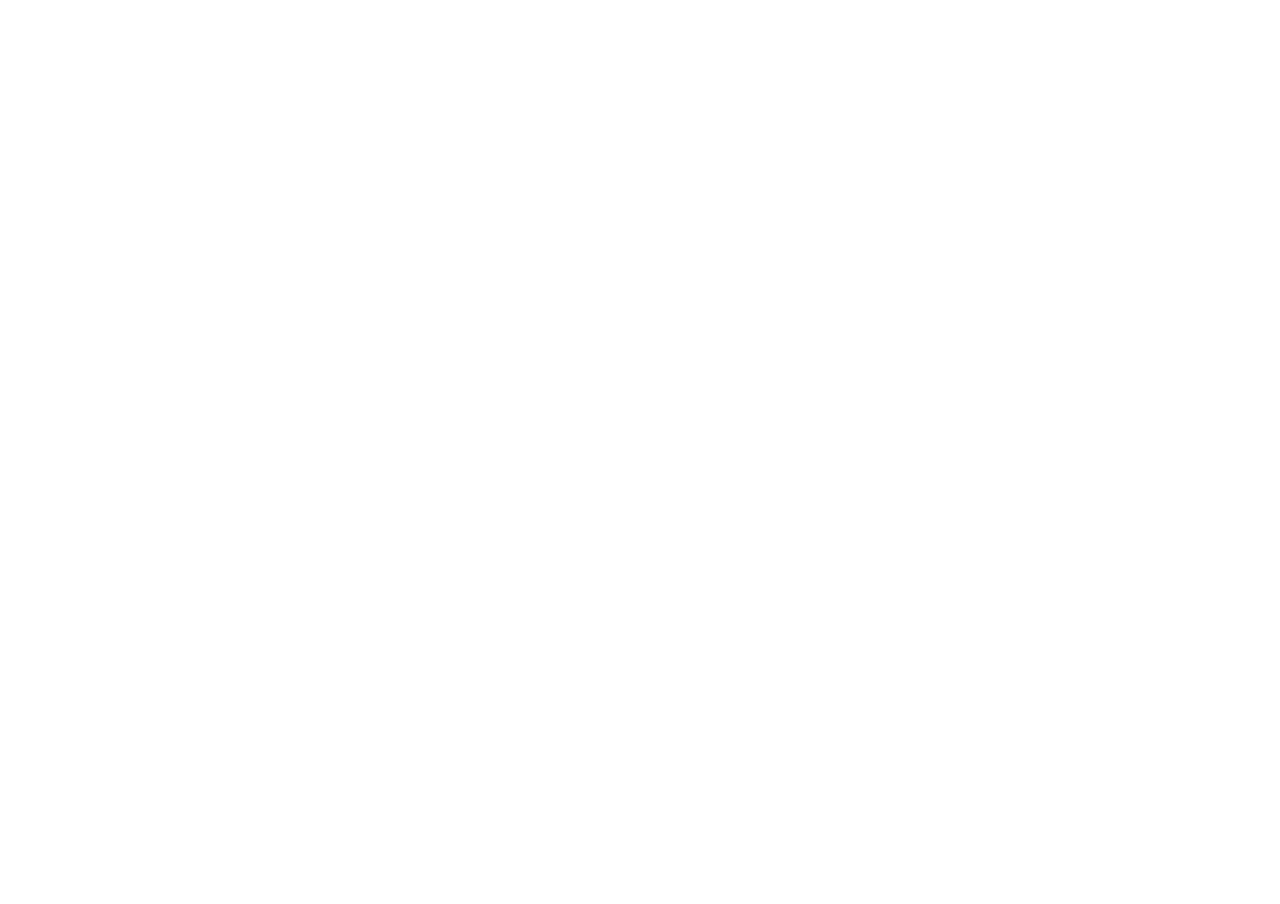
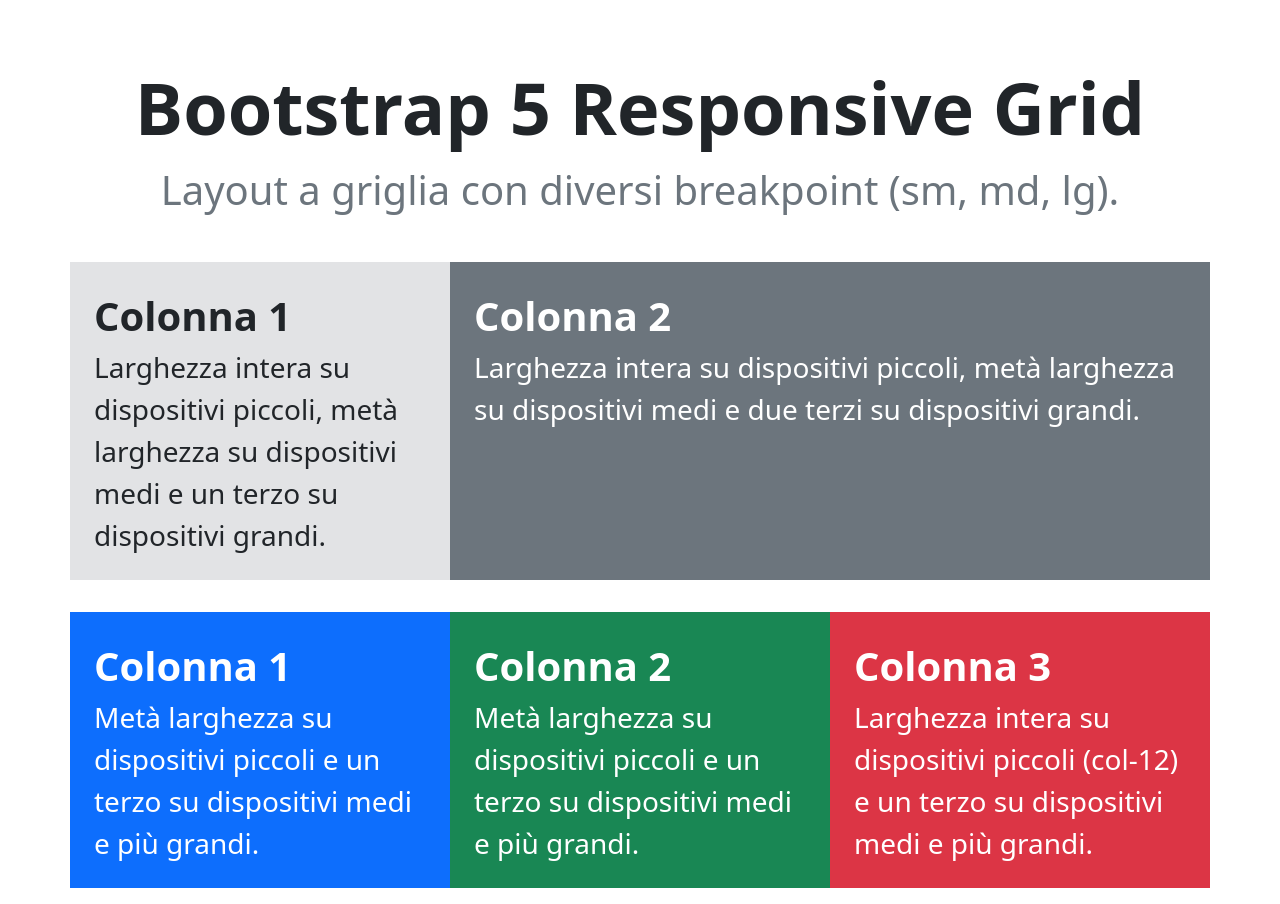
Before and after one commit to fabioadelfio/htmlcss-bootstrap-layout, a plain HTML site: page index.html in a window 1280 px wide. Before the commit the page ends 800 px from the top, so only its background shows below. Drawn offline with nearby package versions, Linux system fonts and the light colour scheme.

Commit message:
add row1 + row2

```diff
--- a/index.html
+++ b/index.html
@@ -31,7 +31,53 @@
 </head>
 <body>
 
+    <section class="title text-center">
+        <div class="display-2 fw-bold p-3 mt-5">Bootstrap 5 Responsive Grid</h1>
+        <div class="display-6 p-3 text-secondary">Layout a griglia con diversi breakpoint (sm, md, lg).</div>
+    </section>
 
+    <section class="container content">
+
+        <div class="row py-3">
+
+            <div class="col-sm-12 col-md-6 col-lg-4 bg-secondary-subtle p-4">
+                <div class="col-content">
+                    <div class="fs-1 fw-bold">Colonna 1</div>
+                    <div class="fs-3">Larghezza intera su dispositivi piccoli, metà larghezza su dispositivi medi e un terzo su dispositivi grandi.</div>
+                </div>
+            </div>
+
+            <div class="col-sm-12 col-md-6 col-lg-8 bg-secondary text-white p-4">
+                <div class="fs-1 fw-bold">Colonna 2</div>
+                <div class="fs-3">Larghezza intera su dispositivi piccoli, metà larghezza su dispositivi medi e due terzi su dispositivi grandi.</div>
+            </div>
+
+        </div>
+
+            <div class="row py-3">
+
+                <div class="col-sm-6 col-md-4 col-lg-4 bg-primary text-white p-4">
+                    <div class="fs-1 fw-bold">Colonna 1</div>
+                    <div class="fs-3">Metà larghezza su dispositivi piccoli e un terzo su dispositivi medi e più grandi.</div>
+                </div>
+
+                <div class="col-sm-6 col-md-4 col-lg-4 bg-success text-white p-4">
+                    <div class="fs-1 fw-bold">Colonna 2</div>
+                    <div class="fs-3">Metà larghezza su dispositivi piccoli e un terzo su dispositivi medi e più grandi.</div>
+                </div>
+
+                <div class="col-sm-12 col-md-4 col-lg-4 bg-danger text-white p-4">
+                    <div class="fs-1 fw-bold">Colonna 3</div>
+                    <div class="fs-3">Larghezza intera su dispositivi piccoli (col-12) e un terzo su dispositivi medi e più grandi.</div>
+                </div>
+
+            </div>
+
+        </div>
+
+        </div>
+
+    </section>
 
     <!-- Bootstrap Script -->
 
```
